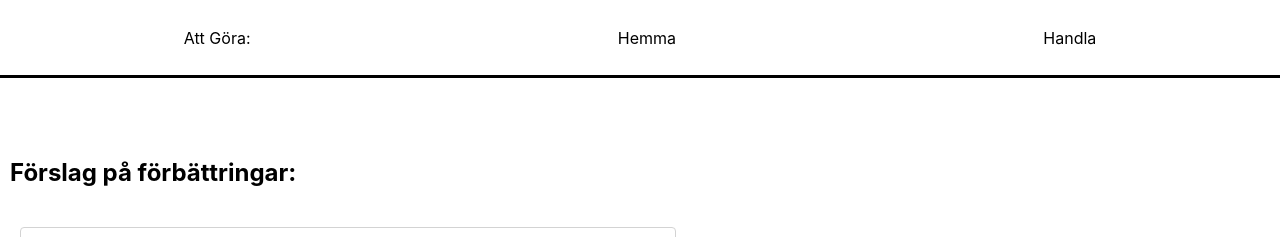
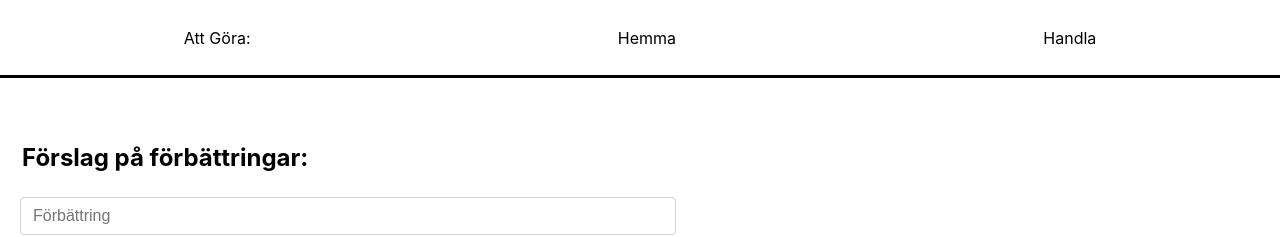
Before and after one commit to Ludde86/marn-app, a React (Create React App) app in the folder client/: page / in a window 1280 px wide. Shown: the top 237 px of the page. Built offline with nearby package versions, Linux system fonts and the light colour scheme; no server answers.

Commit message:
fix pos h2

```diff
--- a/client/src/components/post/Post.css
+++ b/client/src/components/post/Post.css
@@ -1,5 +1,9 @@
 .post-form {
 	padding: 10px;
+}
+
+.post-form h2 {
+	margin: 5px 12px;
 }
 
 .post-form button {
```
